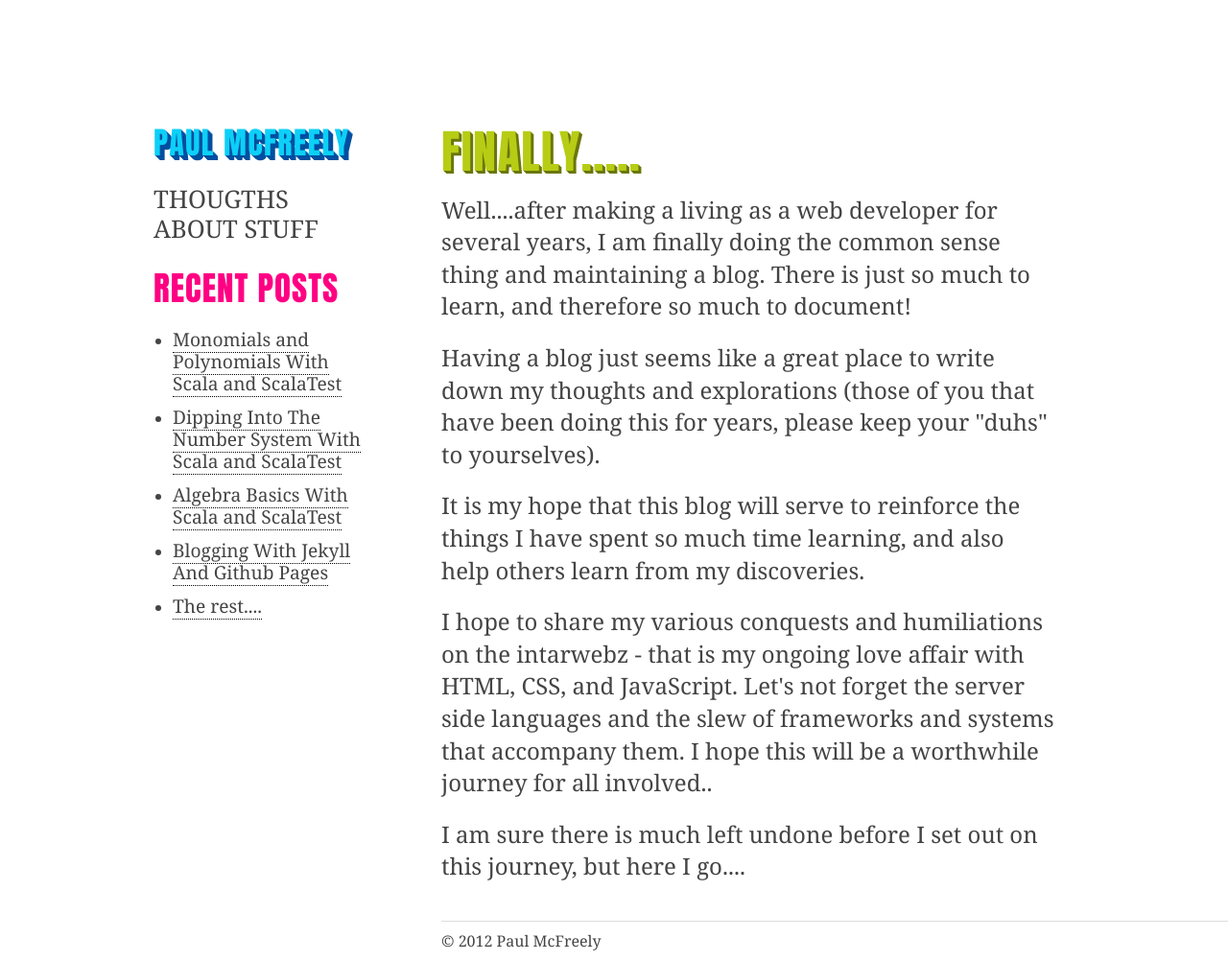
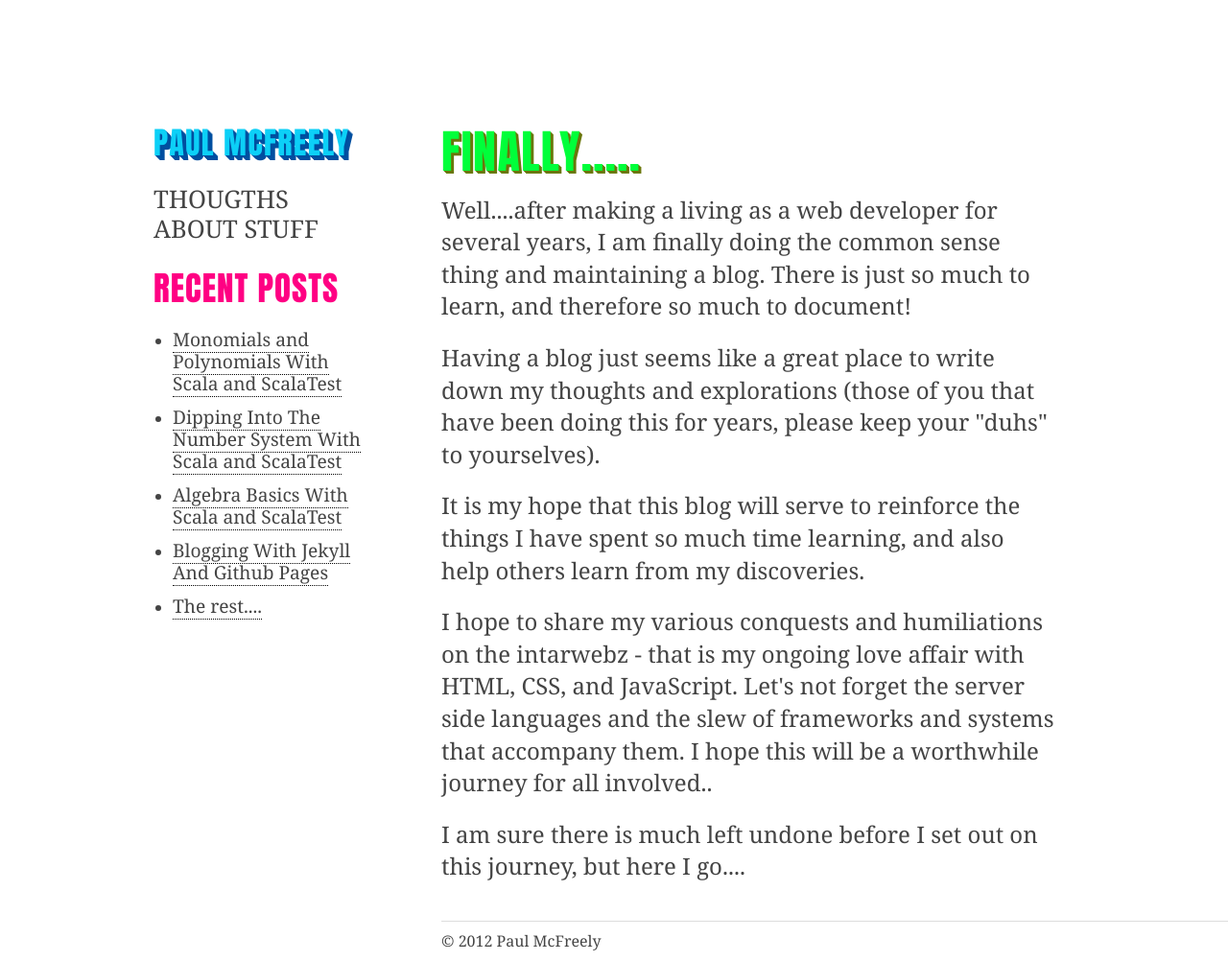
Before and after one commit to McFreely/mcfreely.github.com, a Jekyll site: the page built from _posts/2011-10-29-finally.html, in a window 1280 px wide. Shown: the whole page at 96% size. Built offline with Jekyll 4.4.1, drawn with Linux system fonts in a browser that asks for light colours.

Commit message:
change color title article

```diff
--- a/css/layout.css
+++ b/css/layout.css
@@ -198,7 +198,7 @@ footer {
 /*= Posts
 *****************************/
 article h1 {
-	color:#B7CC14;
+	color:#00FF3A;
 	font-family:'Anton',Helvetica, Arial, sans-serif;
 	font-size:3em;
 	font-weight:normal;
```
